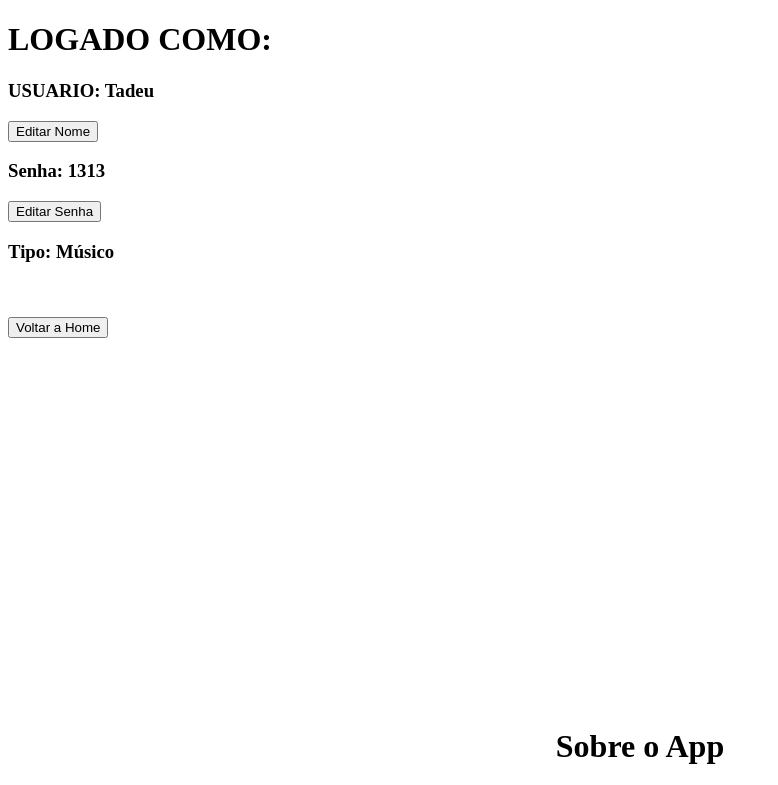
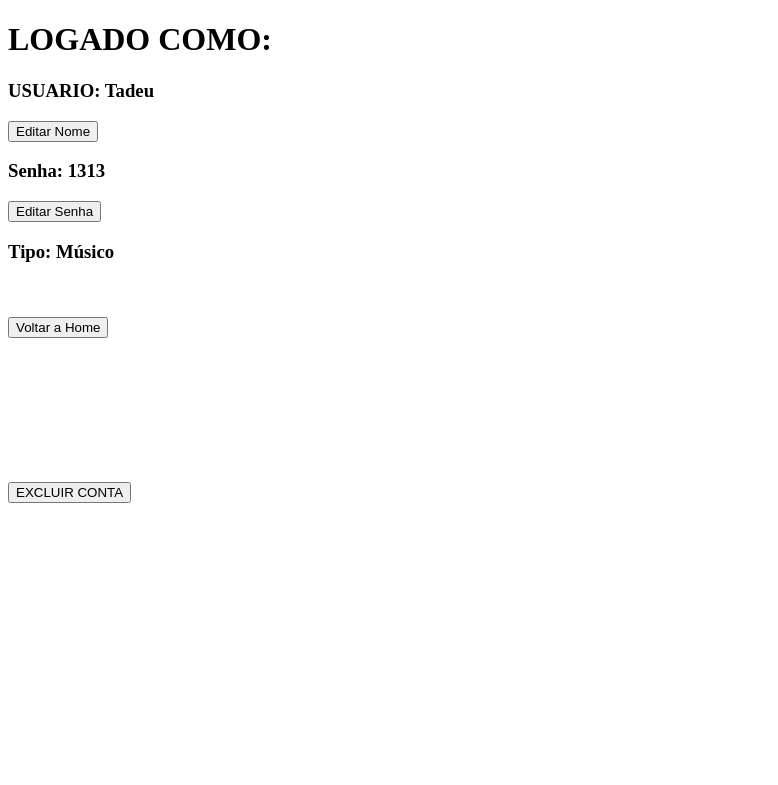
Before and after one commit to Arthur-Batista016/pw3-project, an Angular app: page /profile in a window 1280 px wide. Shown: the top 785 px of the page, without its empty margins (0-778 px from the left). Built offline with nearby package versions, Linux system fonts and the light colour scheme.

Commit message:
Feat: Delete Account Button

```diff
--- a/src/app/profile/profile.component.html
+++ b/src/app/profile/profile.component.html
@@ -1,4 +1,10 @@
 <form [formGroup]="form">
+  <div [hidden]="confirmar">
+    <h1>TEM CERTEZA?</h1>
+    <button (click)="confirmDelete()">SIM</button>
+    <button (click)="falseDelete()">NÃO</button>
+    </div>
+    <div [hidden]="delete">
       <h1>LOGADO COMO:</h1>
 
       <h3>USUARIO: {{user}}</h3>
@@ -22,5 +28,9 @@
       <input type="text" [hidden]="aparecer2"  formControlName="password" >
       <br>
       <button [hidden]="aparecer2" (click)="alterarSenha(form)">Confirmar</button>
-
+      <br>
+      <br>
+      <br>
+      <button (click)="excluir()">EXCLUIR CONTA</button>
+  </div>
 </form>
--- a/src/app/profile/profile.component.ts
+++ b/src/app/profile/profile.component.ts
@@ -27,6 +27,25 @@ export class ProfileComponent {
 
   aparecer:boolean = true
   aparecer2:boolean = true
+  delete:boolean = false
+  confirmar:boolean = true
+
+
+
+  excluir(){
+    this.delete = true
+    this.confirmar = false
+  }
+
+  falseDelete(){
+    this.delete = false
+    this.confirmar = true
+  }
+
+  confirmDelete(){
+    alert("Conta Excluida!")
+    this.router.navigate(["/createAccount"])
+  }
 
   aparecerInput(){
     this.aparecer = false
```
Lines whose indentation alone changed are shown as unchanged.
